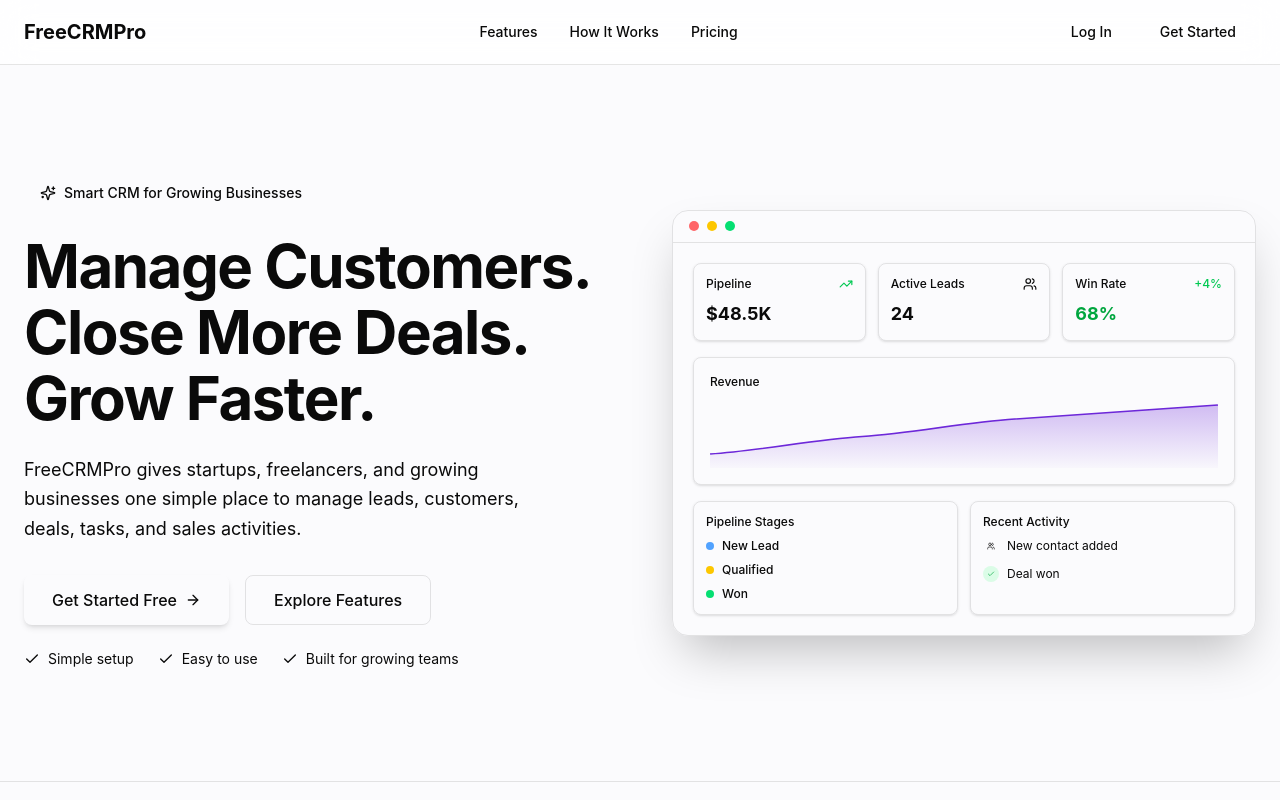
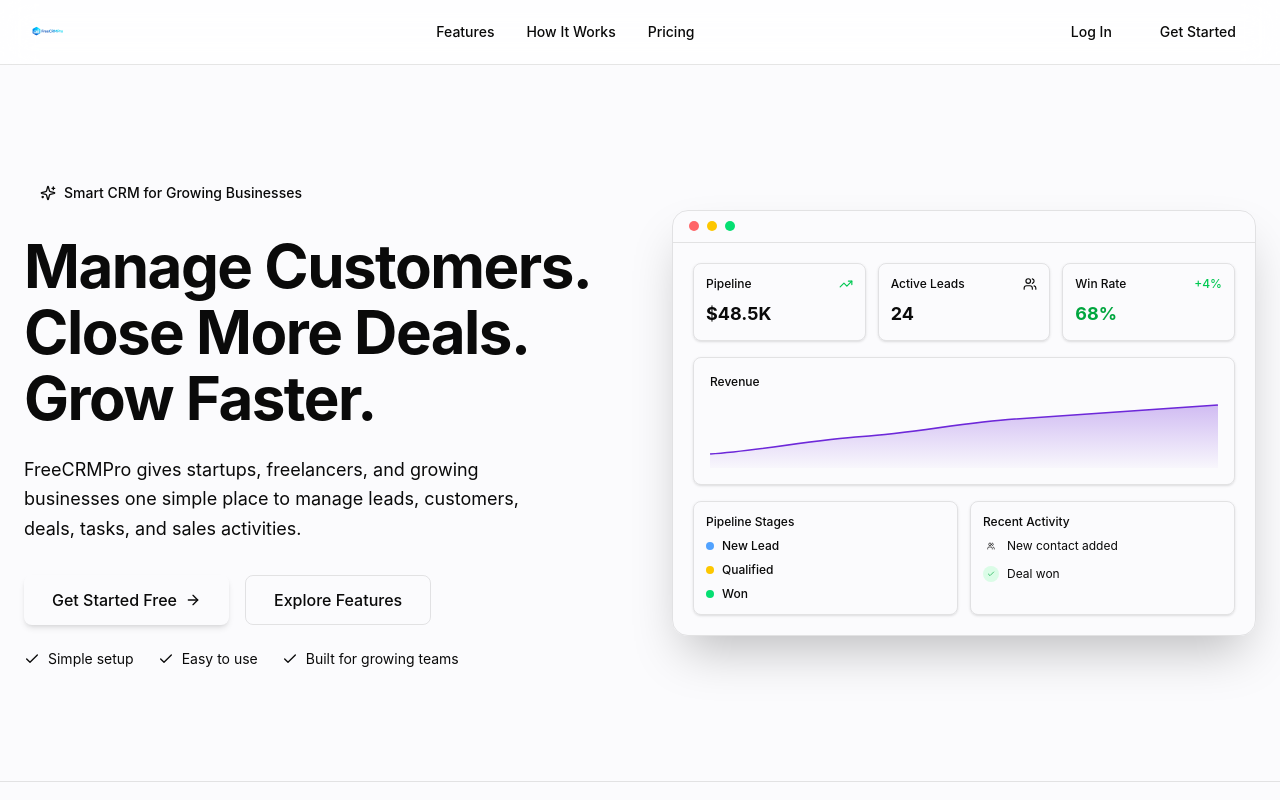
Before and after one commit to sabbir0x7/FreeCRMpRO, a React (Vite) app: page / in a window 1280 px wide. Shown: the top 800 px of the page. Built offline with nearby package versions, Linux system fonts and the light colour scheme.

Commit message:
feat: add logo and favicon
- Add FreeCRMPro logo to navbar
- Add favicon to index.html
- Place logo image in src/assets and public directories

```diff
--- a/index.html
+++ b/index.html
@@ -5,6 +5,7 @@
 
       <meta charset="UTF-8" />
       <meta name="viewport" content="width=device-width, initial-scale=1.0" />
+      <link rel="icon" type="image/png" href="/favicon.png" />
       <title>AI-Powered CRM Platform</title>
       <meta name="description" content="AI-powered CRM platform streamlines lead management, communication, and sales pipelines for real estate, agencies, freelancers, and sales teams." />
       <meta name="robots" content="noindex, nofollow" />
--- a/src/app/components/landing/LandingNavbar.tsx
+++ b/src/app/components/landing/LandingNavbar.tsx
@@ -1,5 +1,6 @@
 import React, { useState, useEffect } from 'react';
 import { Menu, X } from 'lucide-react';
+import logoImg from '../../../assets/images/logo.png';
 
 export interface LandingNavbarProps {
   onGetStarted: () => void;
@@ -33,8 +34,7 @@ export const LandingNavbar: React.FC<LandingNavbarProps> = ({ onGetStarted, onLo
       <div className="max-w-7xl mx-auto px-6 h-16 flex items-center justify-between">
         {/* Logo */}
         <div className="flex items-center gap-1 cursor-pointer">
-          <span className="font-display font-bold text-xl text-foreground">FreeCRMPro</span>
-          <span className="w-2 h-2 rounded-full bg-brand"></span>
+          <img src={logoImg} alt="FreeCRMPro" className="h-8 w-auto" />
         </div>
 
         {/* Center Nav Links - Desktop */}
```
Also changed, not shown: public/favicon.png (added), src/assets/images/logo.png (added).
